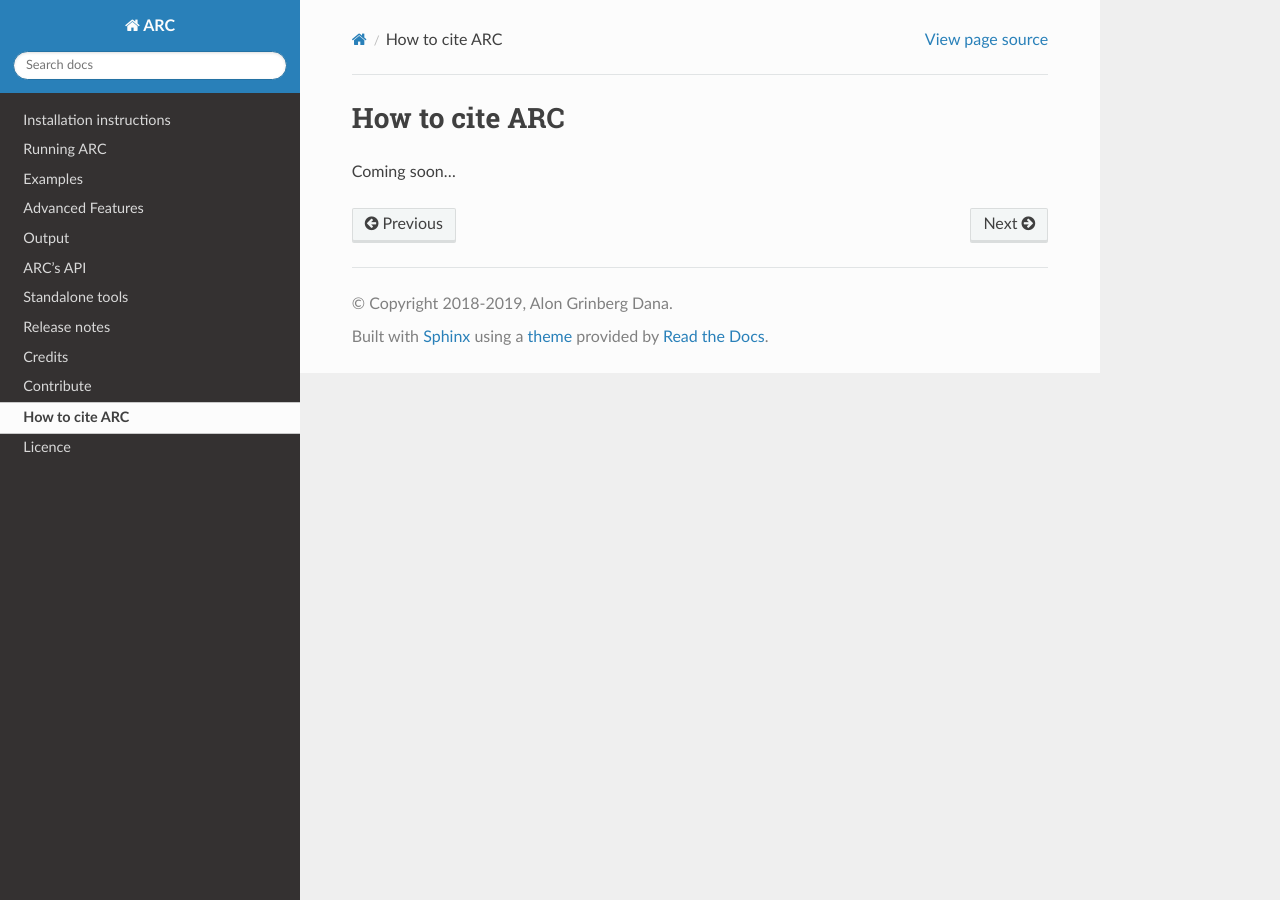
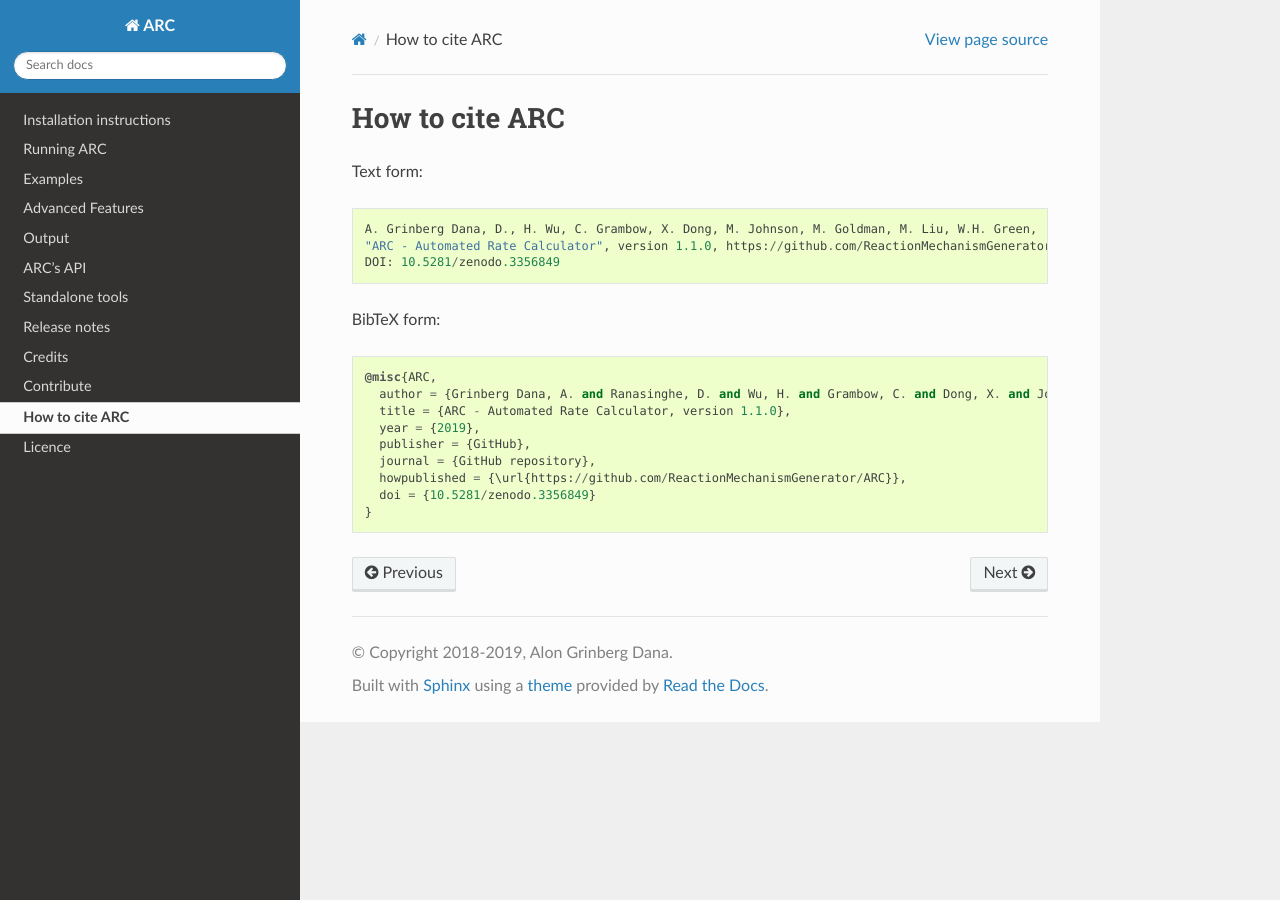
Before and after one commit to ReactionMechanismGenerator/ARC, a Sphinx documentation site: the page built from docs/source/cite.rst, in a window 1280 px wide. Built offline with Sphinx 7.4.7 and the Read the Docs theme 2.0.0, drawn with Linux system fonts in a browser that asks for light colours; formulas are drawn with MathJax 3; the version number could not be read and is left out.

Commit message:
Docs: Added how to cite ARC 1.1.0

```diff
--- a/docs/source/cite.rst
+++ b/docs/source/cite.rst
@@ -3,8 +3,24 @@
 How to cite ARC
 ===============
 
+Text form::
 
-Coming soon...
+    A. Grinberg Dana, D., H. Wu, C. Grambow, X. Dong, M. Johnson, M. Goldman, M. Liu, W.H. Green,
+    "ARC - Automated Rate Calculator", version 1.1.0, https://github.com/ReactionMechanismGenerator/ARC,
+    DOI: 10.5281/zenodo.3356849
+
+
+BibTeX form::
+
+    @misc{ARC,
+      author = {Grinberg Dana, A. and Ranasinghe, D. and Wu, H. and Grambow, C. and Dong, X. and Johnson, M. and Goldman, M. and Liu, M. and Green, W.H.},
+      title = {ARC - Automated Rate Calculator, version 1.1.0},
+      year = {2019},
+      publisher = {GitHub},
+      journal = {GitHub repository},
+      howpublished = {\url{https://github.com/ReactionMechanismGenerator/ARC}},
+      doi = {10.5281/zenodo.3356849}
+    }
 
 
 .. include:: links.txt
```
